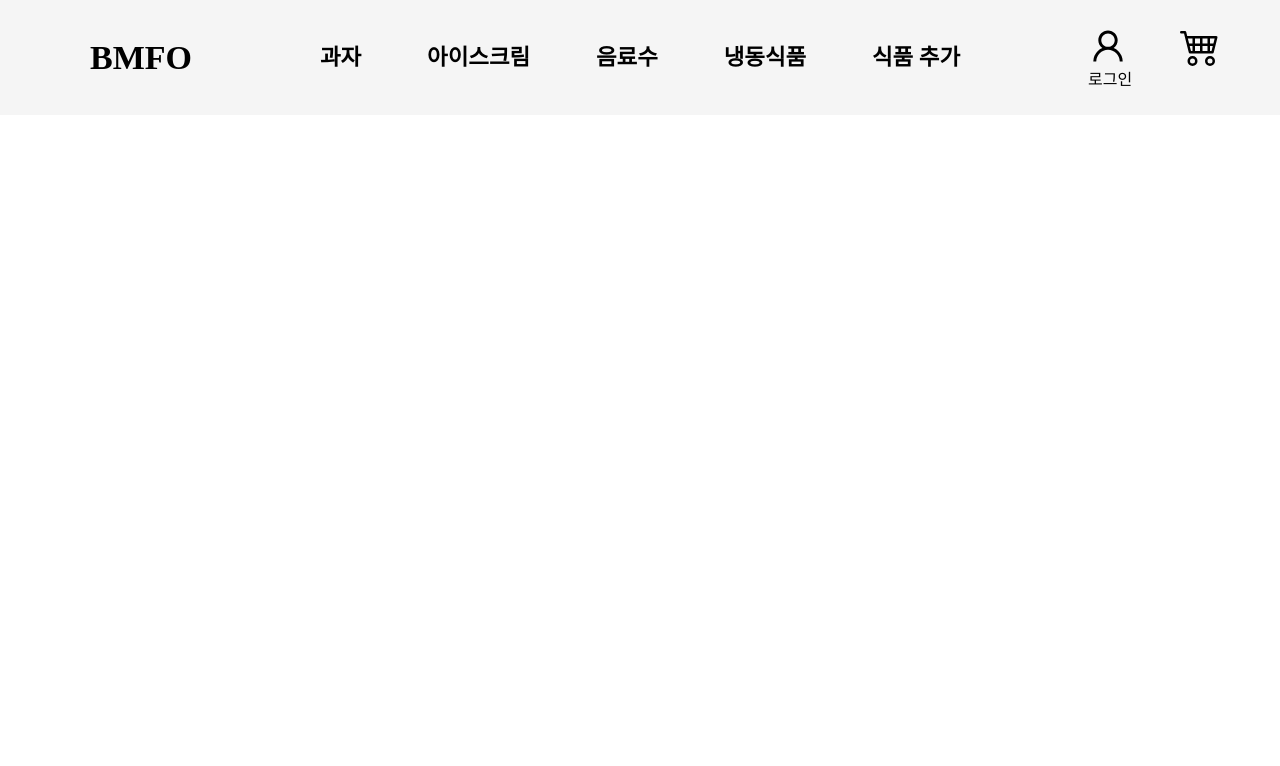
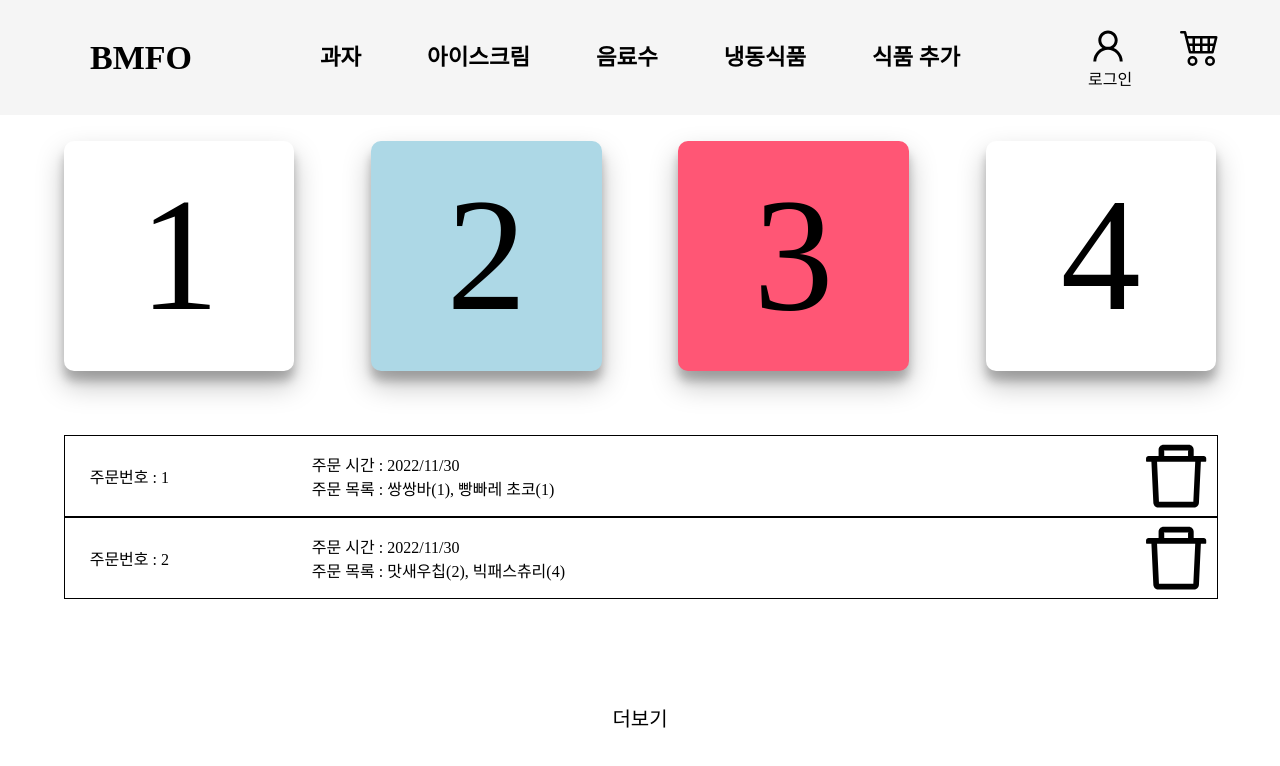
Before and after one commit to SickFriends/BMFO_front, a React (Create React App) app: page /adminPage in a window 1280 px wide. Shown: the top 766 px of the page. Built offline with nearby package versions, Linux system fonts and the light colour scheme; no server answers.

Commit message:
create::admin page

```diff
--- a/src/App.js
+++ b/src/App.js
@@ -19,6 +19,7 @@ import { useEffect } from "react";
 import Logout from "./components/Logout";
 import { OrderDetail } from "./components/OrderDetail";
 import { MyOrders } from "./pages/MyOrders";
+import AdminPage from "./pages/AdminPage";
 function App() {
   const [user, setUser] = useRecoilState(userState);
 
@@ -43,6 +44,7 @@ function App() {
         <Route exact path="/iceCream" element={<IceCream />}></Route>
         <Route exact path="/drink" element={<Drink />}></Route>
         <Route exact path="/frozenFood" element={<FrozenFood />}></Route>
+        <Route exact path="/adminPage" element={<AdminPage/>}></Route>
       </Routes>
     </>
   );
--- /dev/null
+++ b/src/pages/AdminPage/AdminPage.style.jsx
@@ -0,0 +1,75 @@
+import styled from "styled-components";
+
+export const Layout = styled.div`
+  width: 100vw;
+  height: 90%;
+  flex-direction: column;
+  display: flex;
+  align-items: center;
+`;
+export const Wrapper = styled.div`
+  margin-top: 2%;
+  width: 90%;
+  height: 50%;
+  display: flex;
+  flex-direction: row;
+  justify-content: space-between;
+`;
+export const ListItem = styled.div`
+  background-color: ${(props) => props.bgcolor};
+  border-radius: 10px;
+  width: 20%;
+  position: relative;
+  display: flex;
+  justify-content: center;
+  align-items: center;
+  font-size: 1000%;
+  &:hover {
+    transform: translateY(-0.05em);
+  }
+  &:after {
+    content: "";
+    display: block;
+    padding-bottom: 100%;
+  }
+  box-shadow: rgba(0, 0, 0, 0.25) 0px 14px 28px,
+    rgba(0, 0, 0, 0.22) 0px 10px 10px;
+`;
+export const LogWrapper = styled.div`
+  width: 90%;
+  height: 100%;
+  margin-top: 5%;
+`;
+export const LogItem = styled.div`
+  width: 100%;
+  height: 30%;
+  border: 1px solid;
+  display: flex;
+`;
+export const LogNum = styled.div`
+  width: 30%;
+  height: 100%;
+  display: flex;
+  align-items: center;
+  > span {
+    padding-left: 10%;
+  }
+`;
+export const LogTime = styled.div`
+  display: flex;
+  flex-direction: column;
+  width: 100%;
+  justify-content: center;
+`;
+export const Cancle = styled.div`
+  width: 10%;
+  .icon {
+    width: 100%;
+    height: 100%;
+  }
+`;
+export const Detail = styled.span`
+  width: 100%;
+  text-align: center;
+  font-size: 2.5vh;
+`;
--- /dev/null
+++ b/src/pages/AdminPage/index.jsx
@@ -0,0 +1,43 @@
+import * as A from "./AdminPage.style";
+import React from "react";
+import { AiFillDelete, AiOutlineDelete } from "react-icons/ai";
+import { Link } from "react-router-dom";
+export default function AdminPage() {
+  return (
+    <A.Layout>
+      <A.Wrapper>
+        <A.ListItem bgcolor = {"white"}>1</A.ListItem>
+        <A.ListItem bgcolor = {"lightblue"}>2</A.ListItem>
+        <A.ListItem bgcolor = {"#FF5675"}>3</A.ListItem>
+        <A.ListItem bgcolor = {"white"}>4</A.ListItem>
+      </A.Wrapper>
+      <A.LogWrapper>
+        <A.LogItem>
+          <A.LogNum>
+            <span>주문번호 : {1}</span>
+          </A.LogNum>
+          <A.LogTime>
+            <span>주문 시간 : 2022/11/30</span>
+            <span>주문 목록 : 쌍쌍바(1), 빵빠레 초코(1)</span>
+          </A.LogTime>
+          <A.Cancle>
+            <AiOutlineDelete className="icon" />
+          </A.Cancle>
+        </A.LogItem>
+        <A.LogItem>
+          <A.LogNum>
+            <span>주문번호 : {2}</span>
+          </A.LogNum>
+          <A.LogTime>
+            <span>주문 시간 : 2022/11/30</span>
+            <span>주문 목록 : 맛새우칩(2), 빅패스츄리(4)</span>
+          </A.LogTime>
+          <A.Cancle>
+            <AiOutlineDelete className="icon" />
+          </A.Cancle>
+        </A.LogItem>
+      </A.LogWrapper>
+      <Link to ="/"><A.Detail>더보기</A.Detail></Link>
+    </A.Layout>
+  );
+}
```
